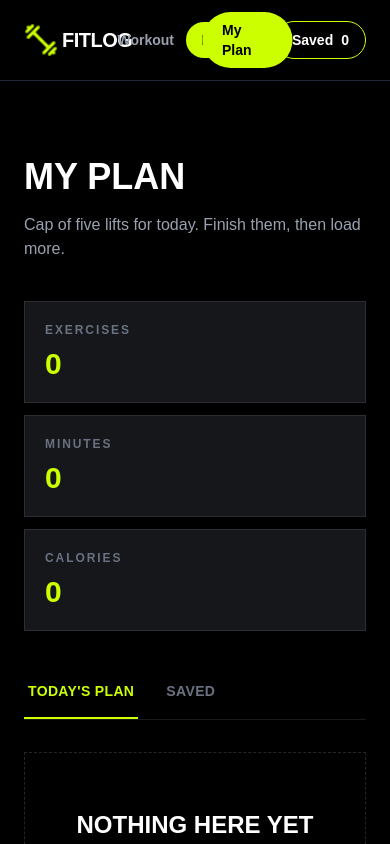
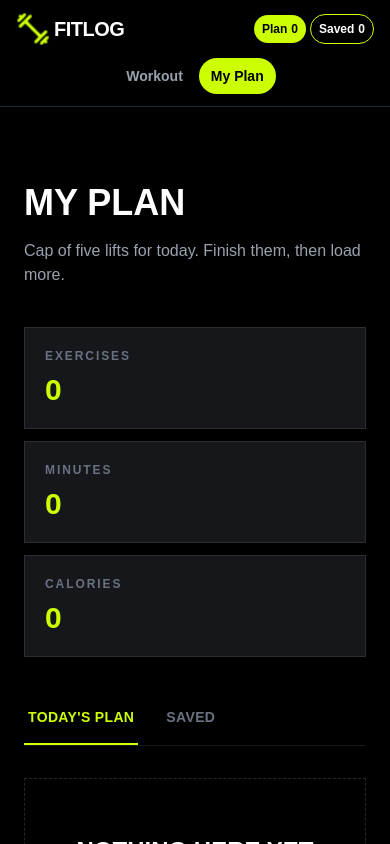
Before and after one commit to fardin-samy/FitLog, a Next.js app: page /my-plan in a window 390 px wide. Shown: the top 844 px of the page. Built offline with nearby package versions, Linux system fonts and the light colour scheme.

Commit message:
more responsive than before

```diff
--- a/src/app/components/Hero.js
+++ b/src/app/components/Hero.js
@@ -20,7 +20,7 @@ export default async function Home() {
     <main className="bg-black text-white">
 
       {/* ================= HERO ================= */}
-      <section className="mx-auto grid min-h-[calc(100vh-80px)] max-w-7xl items-center gap-12 px-6 py-16 lg:grid-cols-2">
+      <section className="mx-auto grid min-h-[calc(100vh-80px)] max-w-7xl items-center gap-12 px-6 pb-8 pt-16 lg:grid-cols-2">
 
         {/* Left */}
         <div className="max-w-2xl">
@@ -55,6 +55,7 @@ export default async function Home() {
             alt="FitLog workout"
             fill
             priority
+            sizes="(max-width: 1023px) 100vw, 50vw"
             className="object-contain p-16 sm:p-20"
           />
         </div>
@@ -64,7 +65,7 @@ export default async function Home() {
       {/* ================= LIBRARY ================= */}
       <section
         id="library"
-        className="mx-auto max-w-7xl scroll-mt-20 px-6 py-24"
+        className="mx-auto max-w-7xl scroll-mt-20 px-6 pb-24 pt-8"
       >
 
         {/* Heading */}
--- a/src/app/components/Navbar.js
+++ b/src/app/components/Navbar.js
@@ -28,7 +28,7 @@ export default function Navbar({ planCount = 0, savedCount = 0 }) {
 
   return (
     <nav className="w-full border-b border-gray-800 bg-black">
-      <div className="mx-auto flex h-20 max-w-7xl items-center justify-between px-6">
+      <div className="mx-auto flex min-h-20 max-w-7xl flex-wrap items-center justify-between gap-3 px-4 py-3 sm:h-20 sm:flex-nowrap sm:gap-0 sm:px-6 sm:py-0">
 
         {/* Logo */}
         <Link
@@ -45,10 +45,10 @@ export default function Navbar({ planCount = 0, savedCount = 0 }) {
         </Link>
 
         {/* Navigation Links */}
-        <div className="absolute left-1/2 flex -translate-x-1/2 items-center gap-2">
+        <div className="order-3 flex w-full items-center justify-center gap-1 sm:absolute sm:left-1/2 sm:order-none sm:w-auto sm:-translate-x-1/2 sm:gap-2">
           <Link
             href="/workout"
-            className={`rounded-full px-5 py-2 text-sm font-semibold transition ${
+            className={`rounded-full px-3 py-2 text-sm font-semibold transition sm:px-5 ${
               isActive("/workout")
                 ? "bg-[#ccff00] text-black"
                 : "text-gray-400 hover:text-white"
@@ -59,7 +59,7 @@ export default function Navbar({ planCount = 0, savedCount = 0 }) {
 
           <Link
             href="/my-plan"
-            className={`rounded-full px-5 py-2 text-sm font-semibold transition ${
+            className={`rounded-full px-3 py-2 text-sm font-semibold transition sm:px-5 ${
               isActive("/my-plan")
                 ? "bg-[#ccff00] text-black"
                 : "text-gray-400 hover:text-white"
@@ -70,16 +70,16 @@ export default function Navbar({ planCount = 0, savedCount = 0 }) {
         </div>
 
         {/* Right Side Badges */}
-        <div className="flex items-center gap-3">
+        <div className="flex items-center gap-1 sm:gap-3">
 
           {/* Plan */}
-          <div className="flex items-center gap-2 rounded-full bg-[#ccff00] px-4 py-2 text-sm font-bold text-black">
+          <div className="flex items-center gap-1 rounded-full bg-[#ccff00] px-2 py-1.5 text-xs font-bold text-black sm:gap-2 sm:px-4 sm:py-2 sm:text-sm">
             <span>Plan</span>
             <span>{counts.plan}</span>
           </div>
 
           {/* Saved */}
-          <div className="flex items-center gap-2 rounded-full border border-[#ccff00] px-4 py-2 text-sm font-bold text-white">
+          <div className="flex items-center gap-1 rounded-full border border-[#ccff00] px-2 py-1.5 text-xs font-bold text-white sm:gap-2 sm:px-4 sm:py-2 sm:text-sm">
             <span>Saved</span>
             <span>{counts.saved}</span>
           </div>
--- a/src/app/components/WorkoutCard.js
+++ b/src/app/components/WorkoutCard.js
@@ -14,6 +14,7 @@ export default function WorkoutCard({ workout }) {
           src={workout.image}
           alt={workout.name}
           fill
+          sizes="(max-width: 639px) 100vw, (max-width: 1023px) 50vw, 33vw"
           className="object-contain p-3 transition duration-500 group-hover:scale-105"
         />
       </div>
```
